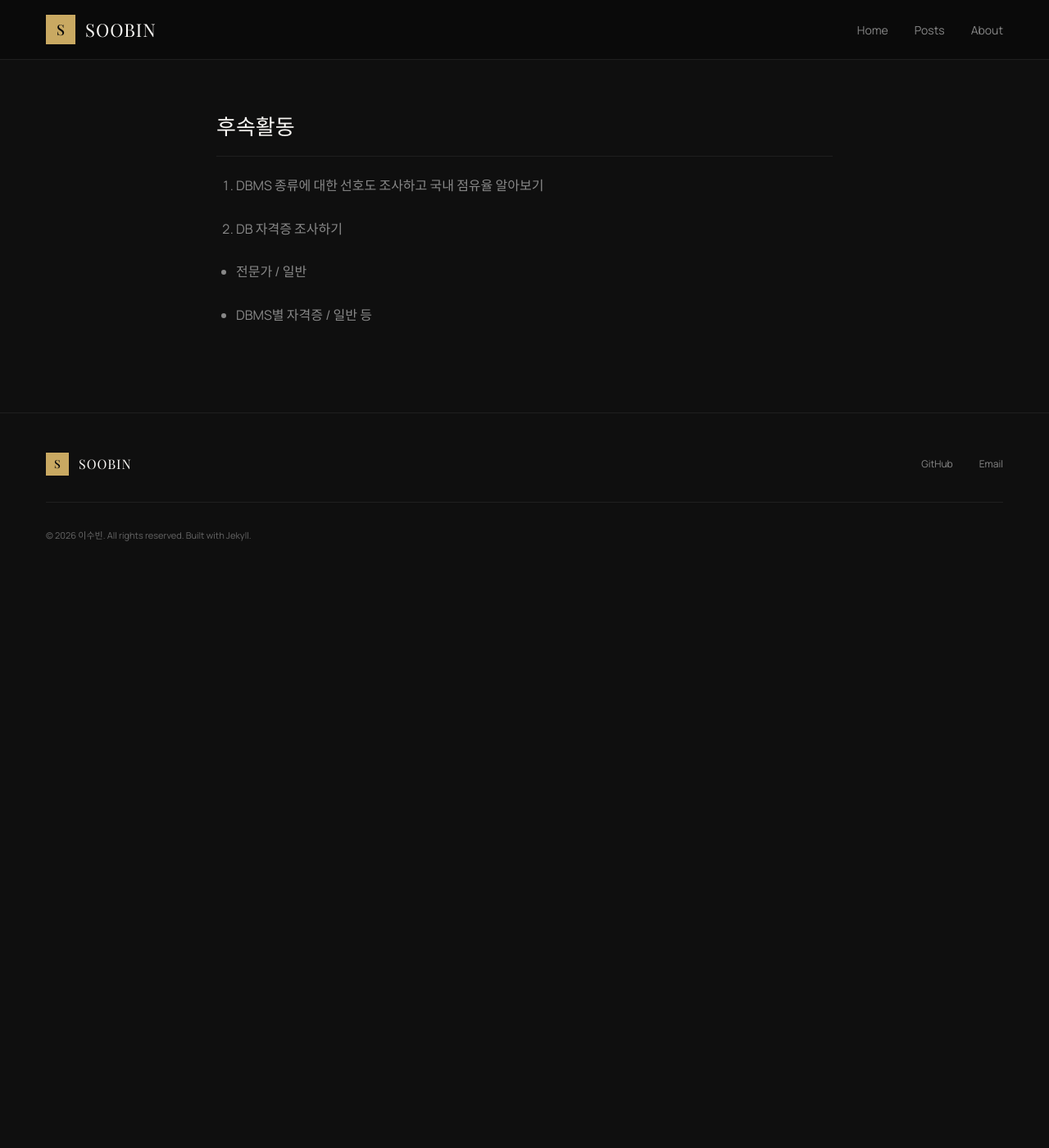
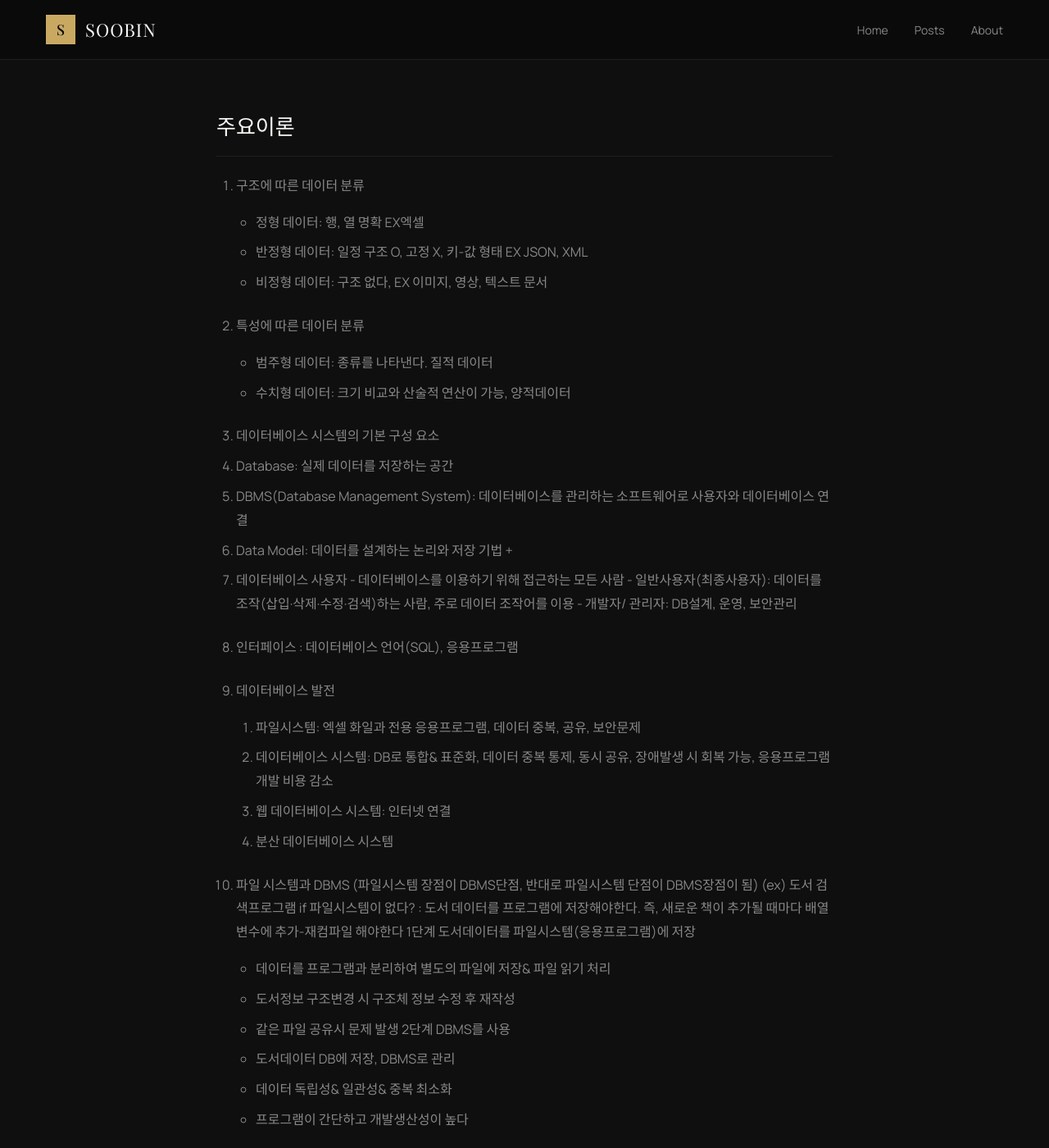
Before and after one commit to sarasoobin/blog, a Jekyll site: the page built from _posts/2026-01-16-SelfStudy.markdown, in a window 1280 px wide and 1400 px high, scrolled down 295 px. Shown: the whole window at 82% size. Built offline with Jekyll 4.4.1, drawn with Linux system fonts in a browser that asks for light colours; before the commit the page ends 1004 px from its top, so only the background shows below that; some of the changed text lies outside the part shown.

Commit message:
데베1주차 1차

```diff
--- a/_posts/2026-01-16-SelfStudy.markdown
+++ b/_posts/2026-01-16-SelfStudy.markdown
@@ -4,10 +4,96 @@ title:  "데이터베이스 1주차 개발블로그"
 date:   2026-01-16
 categories: Database
 ---
-# 데이터베이스 1주차 개발블로그
+# Chapter1. 데이터베이스 시스템
+
+## 주요이론
+1. 구조에 따른 데이터 분류
+  - 정형 데이터: 행, 열 명확 EX엑셀
+  - 반정형 데이터: 일정 구조 O, 고정 X, 키-값 형태 EX JSON, XML
+  - 비정형 데이터: 구조 없다, EX 이미지, 영상, 텍스트 문서
+
+2. 특성에 따른 데이터 분류
+   - 범주형 데이터: 종류를 나타낸다. 질적 데이터
+   - 수치형 데이터: 크기 비교와 산술적 연산이 가능, 양적데이터
+
+3. 데이터베이스 시스템의 기본 구성 요소
+  1. Database: 실제 데이터를 저장하는 공간
+  2. DBMS(Database Management System): 데이터베이스를 관리하는 소프트웨어로 사용자와 데이터베이스 연결
+  3. Data Model: 데이터를 설계하는 논리와 저장 기법
+   +
+  4. 데이터베이스 사용자
+    - 데이터베이스를 이용하기 위해 접근하는 모든 사람
+    - 일반사용자(최종사용자): 데이터를 조작(삽입·삭제·수정·검색)하는 사람, 주로 데이터 조작어를 이용
+    - 개발자/ 관리자: DB설계, 운영, 보안관리
+
+
+  5. 인터페이스 : 데이터베이스 언어(SQL),  응용프로그램
+
+4. 데이터베이스 발전
+   1. 파일시스템: 엑셀 화일과 전용 응용프로그램, 데이터 중복, 공유, 보안문제
+   2. 데이터베이스 시스템: DB로 통합& 표준화, 데이터 중복 통제, 동시 공유, 장애발생 시 회복 가능, 응용프로그램 개발 비용 감소
+   3. 웹 데이터베이스 시스템: 인터넷 연결
+   4. 분산 데이터베이스 시스템
+
+5. 파일 시스템과 DBMS (파일시스템 장점이 DBMS단점, 반대로 파일시스템 단점이 DBMS장점이 됨)
+  (ex) 도서 검색프로그램
+  if 파일시스템이 없다? : 도서 데이터를 프로그램에 저장해야한다. 즉, 새로운 책이 추가될 때마다 배열변수에 추가-재컴파일 해야한다
+  1단계 도서데이터를 파일시스템(응용프로그램)에 저장
+    - 데이터를 프로그램과 분리하여 별도의 파일에 저장& 파일 읽기 처리
+    - 도서정보 구조변경 시 구조체 정보 수정 후 재작성
+    - 같은 파일 공유시 문제 발생
+  2단계 DBMS를 사용
+    - 도서데이터 DB에 저장, DBMS로 관리
+    - 데이터 독립성& 일관성& 중복 최소화
+    - 프로그램이 간단하고 개발생산성이 높다
+
+  DBMS 장단점
+
+  장점
+  - 데이터 중복 통제
+  - 데이터 독립성 확보
+  - 데이터 동시 공유 가능
+  - 데이터 보안 향상
+  - 데이터 무결성 유지
+  - 표준화 가능
+  - 장애 발생시 회복가능
+  - 응용프로그램 개발 비용 준다
+
+ 단점
+ - 도입비용이 많이 듬
+ - 설계, 운영, 최적화, 튜닝에 전문지식 요구, 효율적 관리를 위해서는 숙련된 DBA(데이터베이스 관리자)가 필요하다
+
+6. DBMS 발전과정
+ - 1세대: 네트워크 DBMS(그래프형태), 계층 DBMS(트리 형태)
+ - 2세대: 관계 DBMS(테이블 형태) (ex)오라클, 마리아
+ - 3세대: 객체지향 DBMS, 객체관계 DBMS(객체지향+관계(ex)오라클)
+ - 4세대: NoSQL DBMS(비정형 데이터를 처리), NewSQL DBMS: 관계 DBMS의 장점 + NoSQL의 확장성 및 유연성
+
+
+7. 데이터베이스 언어 (SQL: Structured Query Language)
+   - 사용자와 데이터베이스 관리 시스템 간의 통신 수단
+   - 구성:데이터 정의어(DDL) : DBMS에 저장된 테이블 구조를 정의하는 데 사용, 데이터 조작어(DML) : 데이터를 검색·삽입·삭제·수정하는 데 사용/ 사용자가 쓴다, 데이터 제어어(DCL): 내부적으로 필요한 규칙이나 데이터의 사용 권한을 관리하는 데 사용
+   - 핵심: 데이터 조작어 중 데이터를 검색하는 질의문(SELECT-FROM-WHERE 구조)
+
+
+8. 데이터모델
+ - 데이터를 DB 구조로 변환하는 논리적 가이드라인\
+ - 계층/네트워크/관계/객체 모델등이 존재(관계 데이터 모델을 가장 많이 사용)
+
+9. 데이터베이스의 개념적 구조
+  - 3단계 데이터베이스 구조: 외부 단계, 개념 단계, 내부 단계
+  - 스키마: 데이터베이스에 저장되는 데이터 구조와 제약조건을 정의
+  - 인스턴스:스키마에 따라 데이터베이스에 실제로 저장된 값
+  - 외부단계: 개별 사용자 관점, 여러 개의 외부 스키마가 있을 수 있음
+  - 개념 단계 : 조직 전체의 관점, 통합 조직별로 하나만 존재하며 DBA가 관리함
+  - 내부 단계 : 저장 장치의 관점, 하나의 데이터베이스에는 내부 스키마 하나만 존재
+
+
+
 
 ## 후속활동
 1. DBMS 종류에 대한 선호도 조사하고 국내 점유율 알아보기
+
 
 
 
```
Also changed, not shown: .claude/settings.local.json (added).
